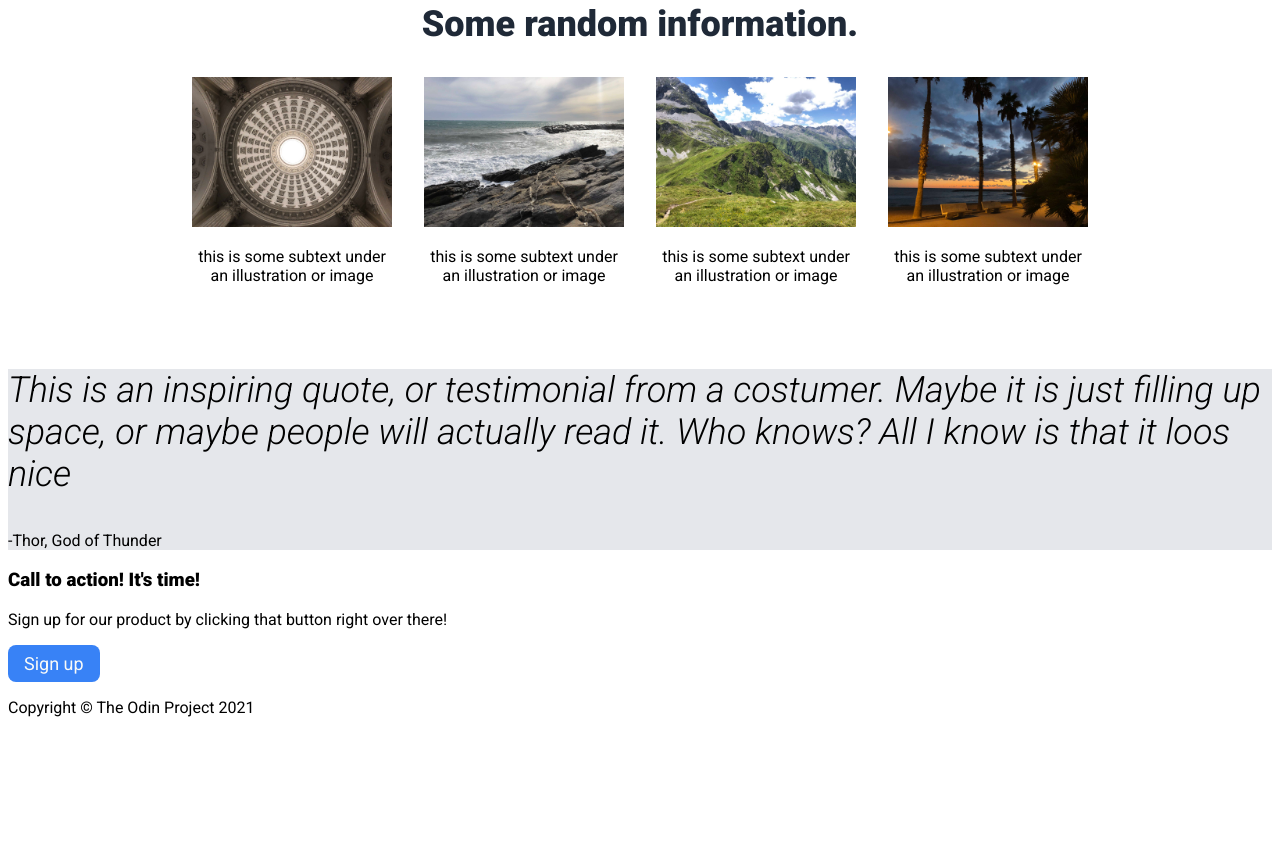
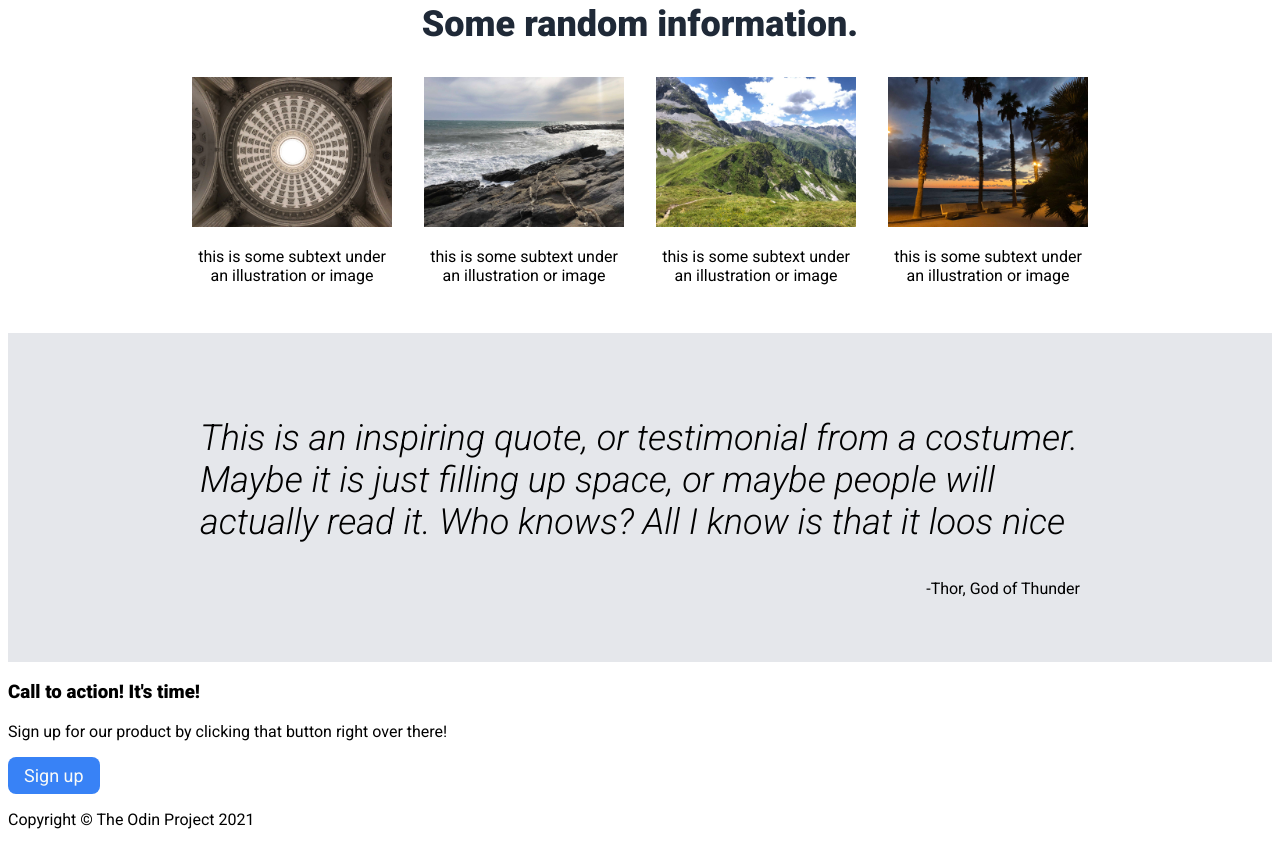
Before and after one commit to JanusPatefacit/landing-page, a plain HTML site: page index.html in a window 1280 px wide. Shown: the part 529-1374 px from the top of the page. Before the commit the page ends 1262 px from the top, so only its background shows below. Drawn offline with Linux system fonts and the light colour scheme.

Commit message:
Style quotes

```diff
--- a/style.css
+++ b/style.css
@@ -100,9 +100,15 @@ button {
 
 .quote {
     background-color: #E5E7EB;
+    padding: 48px 15vw;
 }
+
 .quote-text {
     font-size: 36px;
     font-weight: lighter;
     font-style: italic;
 }
+
+.quote-reference {
+    text-align: right;
+}
```
